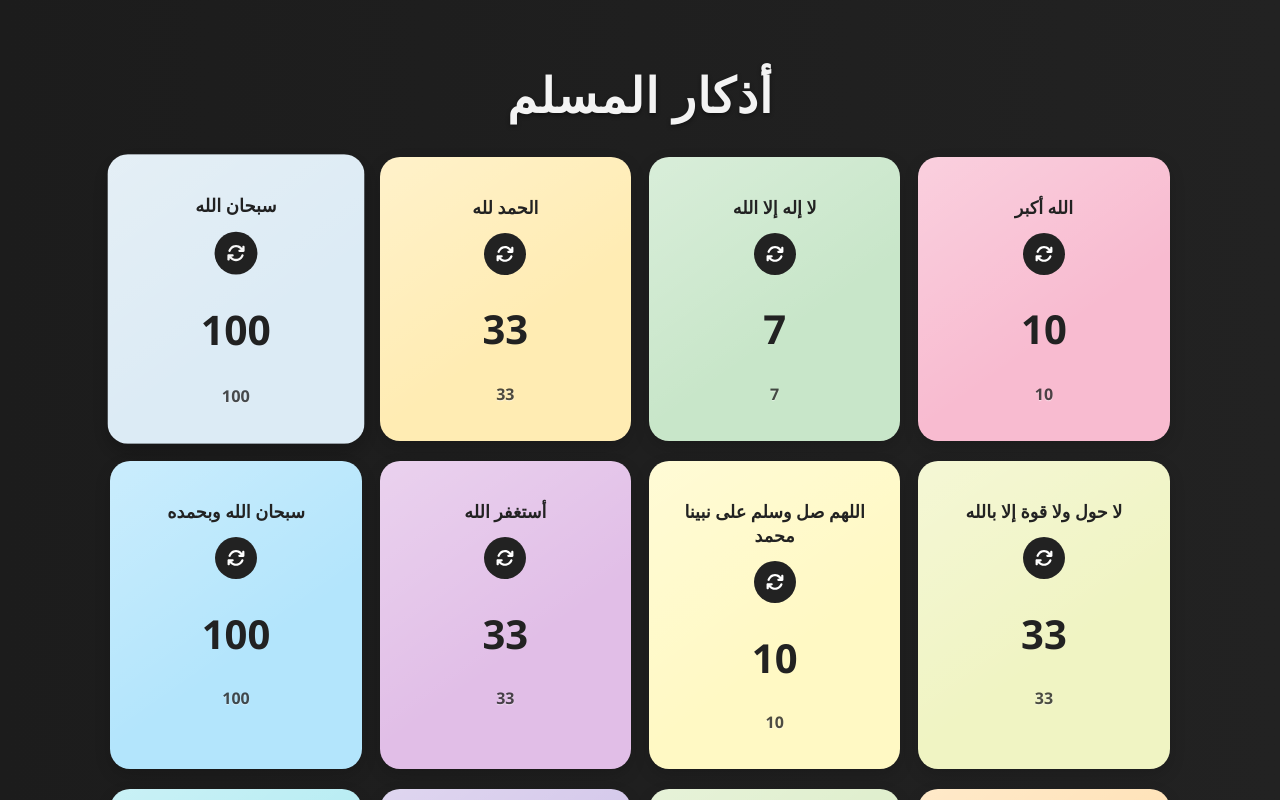
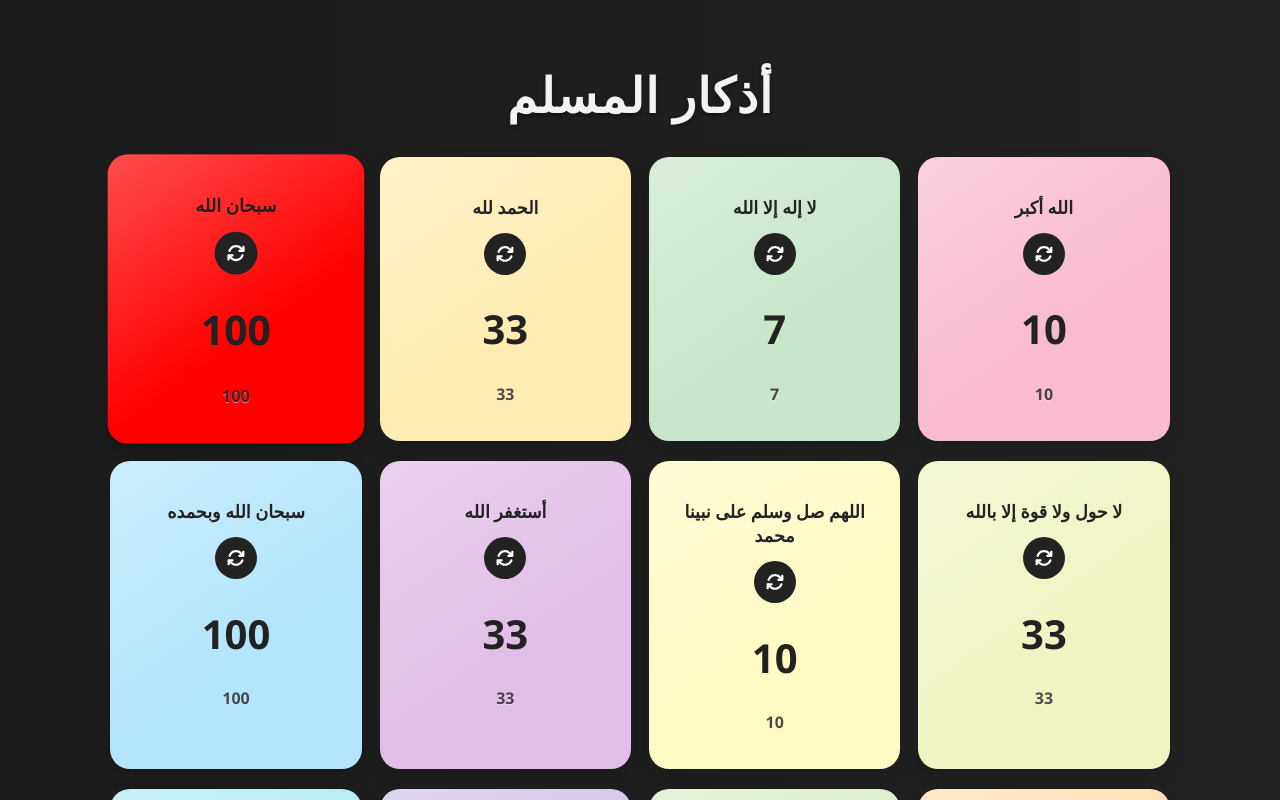
Before and after one commit to abedalre7man/AthkarApp, a React (Vite) app: page / in a window 1280 px wide. In both pictures the pointer is over the element 236 px from the left and 299 px from the top of the page. Shown: the top 800 px of the page. Built offline with nearby package versions, Linux system fonts and the light colour scheme.

Commit message:
Add hover effect with red background on cards

```diff
--- a/src/components/AzkarCards.css
+++ b/src/components/AzkarCards.css
@@ -39,8 +39,10 @@ body {
 }
 
 .card:hover {
+  background-color: red !important;
+  color: white;
   transform: scale(1.02);
-  filter: brightness(0.97);
+  filter: brightness(1);
   box-shadow: 0 8px 20px rgba(0, 0, 0, 0.25);
 }
 
```
